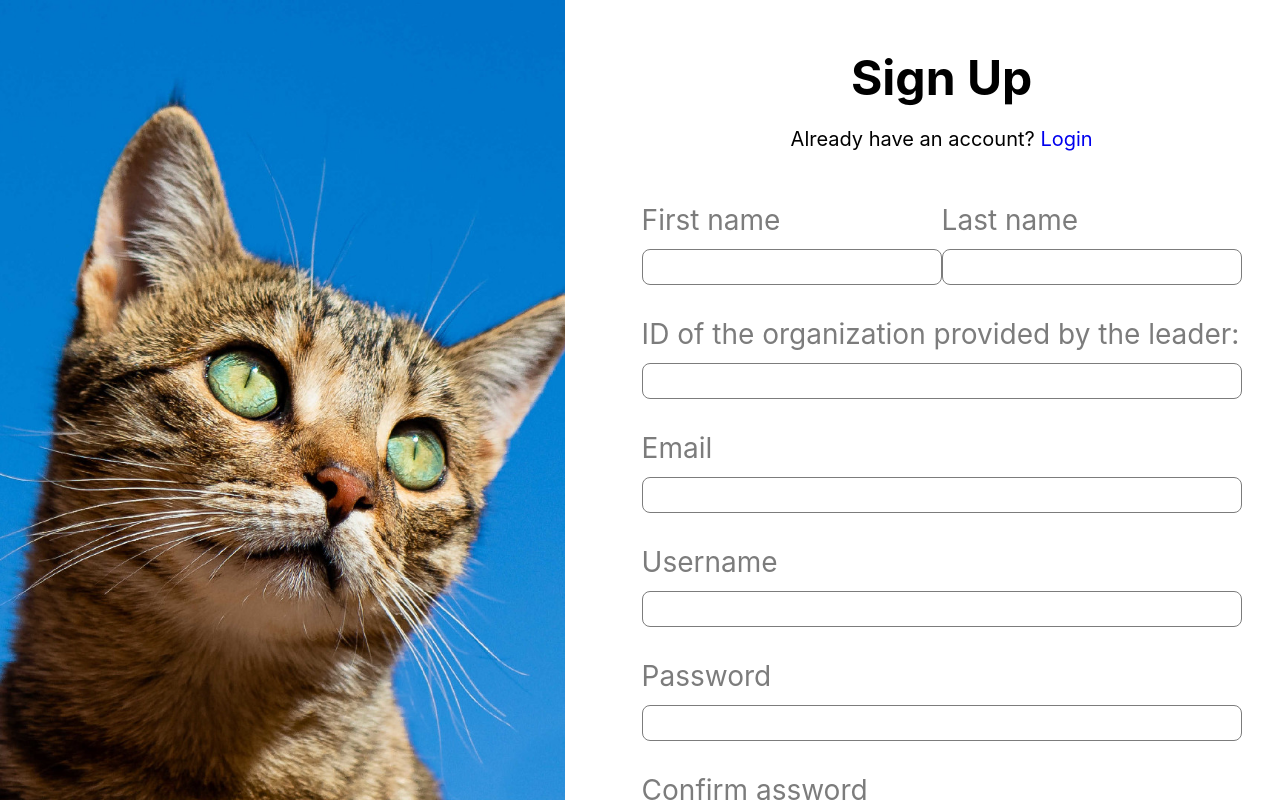
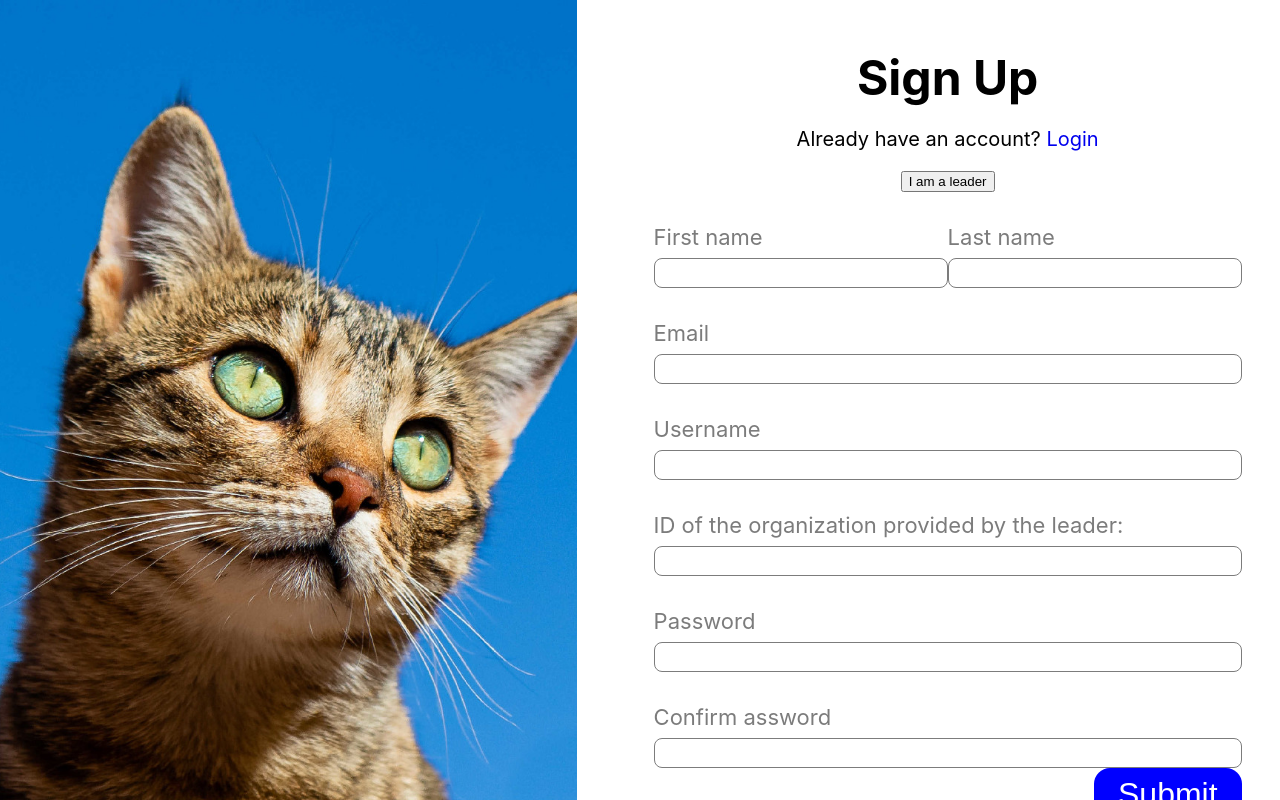
Before and after one commit to CrazyReborn/ccms-client, a React (Create React App) app: page /signup in a window 1280 px wide. Shown: the top 800 px of the page. Built offline with nearby package versions, Linux system fonts and the light colour scheme.

Commit message:
now can choose if a user whats to register as a new user for an existing organization or as a leader for a new organization.

```diff
--- a/src/components/SIgnUp.tsx
+++ b/src/components/SIgnUp.tsx
@@ -1,16 +1,21 @@
+import { response } from 'express';
 import React, { SyntheticEvent, useEffect, useState } from 'react';
+import { useDispatch } from 'react-redux';
 import { Link, useNavigate } from 'react-router-dom';
 import { useAppSelector } from '../app/hooks';
+import { changeFirstName, changeOrganization, changeRole, changeToken } from '../features/userSlice';
 import CatImage from '../images/login-cat-1080.jpg';
 import '../styles/Login.css';
 
 enum Mode {
-  MEMBER = 'member',
-  LEADER = 'leader',
+  CARETAKER = 'Caretaker',
+  LEADER = 'OrganizationLeader',
 }
 
 export const SignUp = () => {
-  const [mode, setMode] = useState<Mode>(Mode.MEMBER);
+  const [mode, setMode] = useState<Mode>(Mode.CARETAKER);
+
+  //user data
   const [firstName, setFirstName] = useState('');
   const [lastName, setLastName] = useState('');
   const [email, setEmail] = useState('');
@@ -19,71 +24,100 @@ export const SignUp = () => {
   const [password, setPassword] = useState('');
   const [confirmPassword, setConfirmPassword] = useState('');
   const [ownerId, setOwnerId] = useState('');
+  const [success, setSuccess] = useState(false);
+  const [token, setToken] = useState('');
+
+  //organization data
 
 
   const [orgName, setOrgName] = useState('');
 
   const [loaded, setLoaded] = useState(false);
-  const { token, organization } = useAppSelector((state) => state.user);
+  const dispatch = useDispatch();
+  const { organization } = useAppSelector((state) => state.user);
 
   // NOT DIMANIC, CHANGE LATER
   const [org, setOrg] = useState('630a2e1e45b5bbcbaf79ef9c');
   const navigate = useNavigate();
 
-  function createUser() {
+  async function createUser() {
+    const organizationId = orgId === '' ? undefined : orgId;
     const body = {
       firstName,
       lastName,
       username,
       password,
       confirmPassword,
-      organization: orgId,
-      role: 'Caretaker',
+      organization: organizationId,
+      role: mode,
     }
-    fetch(`${process.env.REACT_APP_SERVER_URL}/users`, {
+    const response = await fetch(`${process.env.REACT_APP_SERVER_URL}/users`, {
       method: 'POST',
       credentials: 'include',
       headers: {
         'Content-Type': 'application/json',
-        'Authorization': `Bearer ${token}`,
       },
       body: JSON.stringify(body),
-    })
-    .then((res) => {
-      if (res.status === 201) {
+    });
+    if(response.status === 201) {
+      if(mode === Mode.CARETAKER) {
         navigate('../login');
       }
-    })
-    .catch((err) => console.log(err));
+    }
+    return response.json();
   }
 
+  async function sendLogin() {
+    const body = JSON.stringify({username, password});
+    try {
+      const res = await fetch(`${process.env.REACT_APP_SERVER_URL}/login`, {
+        method: 'POST',
+        headers: {
+          "Content-Type": 'application/json',
+        },
+        body: body,
+      });
+      if (res.status === 401) {
+        throw new Error('Wrong password or username');
+      }
+      const data = await res.json();
 
-  async function createOrg() {
+      dispatch(changeToken(data.access_token));
+      dispatch(changeFirstName(data.firstName));
+      dispatch(changeOrganization(data.organization));
+      dispatch(changeRole(data.role));
+      setToken(data.access_token);
+      return data.access_token;
+    } catch (err) {
+      return console.log(err);
+    }
+  }
+
+  async function createOrg(accessToken: string, id: string) {
     const body = {
       name: orgName,
-      owner: ownerId,
+      owner: id,
       members: [],
-    }
-    fetch(`${process.env.REACT_APP_SERVER_URL}/organizations`, {
+    };
+    console.log(accessToken);
+    console.log(body);
+    const response = await fetch(`${process.env.REACT_APP_SERVER_URL}/organizations`, {
       method: 'POST',
       credentials: 'include',
       headers: {
         'Content-Type': 'application/json',
-        'Authorization': `Bearer ${token}`,
+        'Authorization': `Bearer ${accessToken}`,
       },
       body: JSON.stringify(body)
-    })
-    .then((res) => {
-      return res.json();
-    })
-    .then((data) => setOrgId(data._id))
+    });
+   return response.json();
   }
 
-  async function updateOwnerWithOrg() {
+  async function updateOwnerWithOrg(id: string, newOrgId: string) {
     const body = {
-      organization: orgId,
+      organization: newOrgId,
     };
-    fetch(`${process.env.REACT_APP_SERVER_URL}/users/${ownerId}`, {
+    fetch(`${process.env.REACT_APP_SERVER_URL}/users/${id}`, {
       method: 'PATCH',
       credentials: 'include',
       headers: {
@@ -94,7 +128,7 @@ export const SignUp = () => {
     })
     .then((res) => {
     if (res.status === 200) {
-      navigate('../')
+      navigate('../login')
     }
     else {
       throw new Error(`Errors status: ${res.status}`)
@@ -102,9 +136,19 @@ export const SignUp = () => {
     })
   }
 
-  function onSubmit(e: SyntheticEvent) {
+  async function onSubmitMember(e: SyntheticEvent) {
     e.preventDefault();
-    createUser();
+    await createUser();
+  }
+
+  async function onSubmitLeader(e: SyntheticEvent) {
+    e.preventDefault();
+    const data = await createUser();
+    setOwnerId(await data._id);
+    const newToken = await sendLogin();
+    const newOrg = await createOrg(newToken, data._id);
+    setOrgId(newOrg._id);
+    await updateOwnerWithOrg(data._id, newOrg._id);
   }
 
   return (
@@ -115,9 +159,12 @@ export const SignUp = () => {
       <section className='login-form-container'>
         <h1>Sign Up</h1>
         <p>Already have an account? <Link className='link-general' to='/login'>Login</Link></p>
-        {
-        mode === Mode.MEMBER &&
-        <form className='login-form' onSubmit={(e) => onSubmit(e)}>
+        {mode === Mode.CARETAKER ?
+        <button onClick={() => setMode(Mode.LEADER)}>I am a leader</button>
+        :
+        <button onClick={() => setMode(Mode.CARETAKER)}>I am a caretaker</button>
+      }
+        <form className='login-form' onSubmit={(e) => mode === Mode.CARETAKER? onSubmitMember(e) : onSubmitLeader(e)}>
           <div className='names'>
             <label htmlFor='first-name'>
               First name
@@ -128,10 +175,6 @@ export const SignUp = () => {
               <input type='text' id='last-name' onChange={(e) => setLastName(e.target.value)} />
             </label>
           </div>
-          <label htmlFor='org-id'>
-              ID of the organization provided by the leader:
-              <input type='text' id='org-id' onChange={(e) => setOrgId(e.target.value)} />
-            </label>
           <label htmlFor='email'>
             Email
             <input type='email' id='email' onChange={(e) => setEmail(e.target.value)} />
@@ -140,6 +183,17 @@ export const SignUp = () => {
             Username
             <input type='text' id='username' onChange={(e) => setUsername(e.target.value)} />
           </label>
+          {mode === Mode.LEADER ?
+            <label htmlFor='org-name'>
+              Name for your organization
+              <input type='text' id='org-name' onChange={(e) => setOrgName(e.target.value)} />
+            </label>
+            :
+            <label htmlFor='org-id'>
+              ID of the organization provided by the leader:
+              <input type='text' id='org-id' onChange={(e) => setOrgId(e.target.value)} />
+            </label>
+            }
           <label htmlFor='password'>
             Password
             <input type='password' id='password' onChange={(e) => setPassword(e.target.value)} />
@@ -150,12 +204,6 @@ export const SignUp = () => {
           </label>
           <input type='submit' value={'Submit'} />
         </form>
-        }
-        {
-        mode == Mode.LEADER &&
-        <div className='leader-containers'>
-        </div>
-        }
       <div className='upsplash'>
       Photo by <a href="https://unsplash.com/@cedric_photography?utm_source=unsplash&utm_medium=referral&utm_content=creditCopyText">
         Cédric VT </a> on
--- a/src/styles/Login.css
+++ b/src/styles/Login.css
@@ -64,21 +64,22 @@ label {
   display: flex;
   width: 100%;
   flex-direction: column;
-  font-size: 1.75rem;
+  font-size: 22px;
   color: #7C7C7C;
   font-weight: 400;
   margin-top: 2rem;
 }
 
 label > input {
-  margin-top: 0.75rem;
+  margin-top: 0.5rem;
   border-radius: 0.5rem;
-  font-size: 1.75rem;
+  font-size: 22px;
   border: 1px solid #7C7C7C;
 }
 
 input[type=submit] {
-  margin-top: 2rem;
+  margin-top: auto;
+  margin-bottom: 2rem;
   font-size: 2rem;
   align-self: flex-end;
   outline: none;
@@ -110,3 +111,7 @@ input[type=submit].clicked {
 .link-general:visited {
   color: blue;
 }
+
+button {
+  cursor: pointer
+}
```
